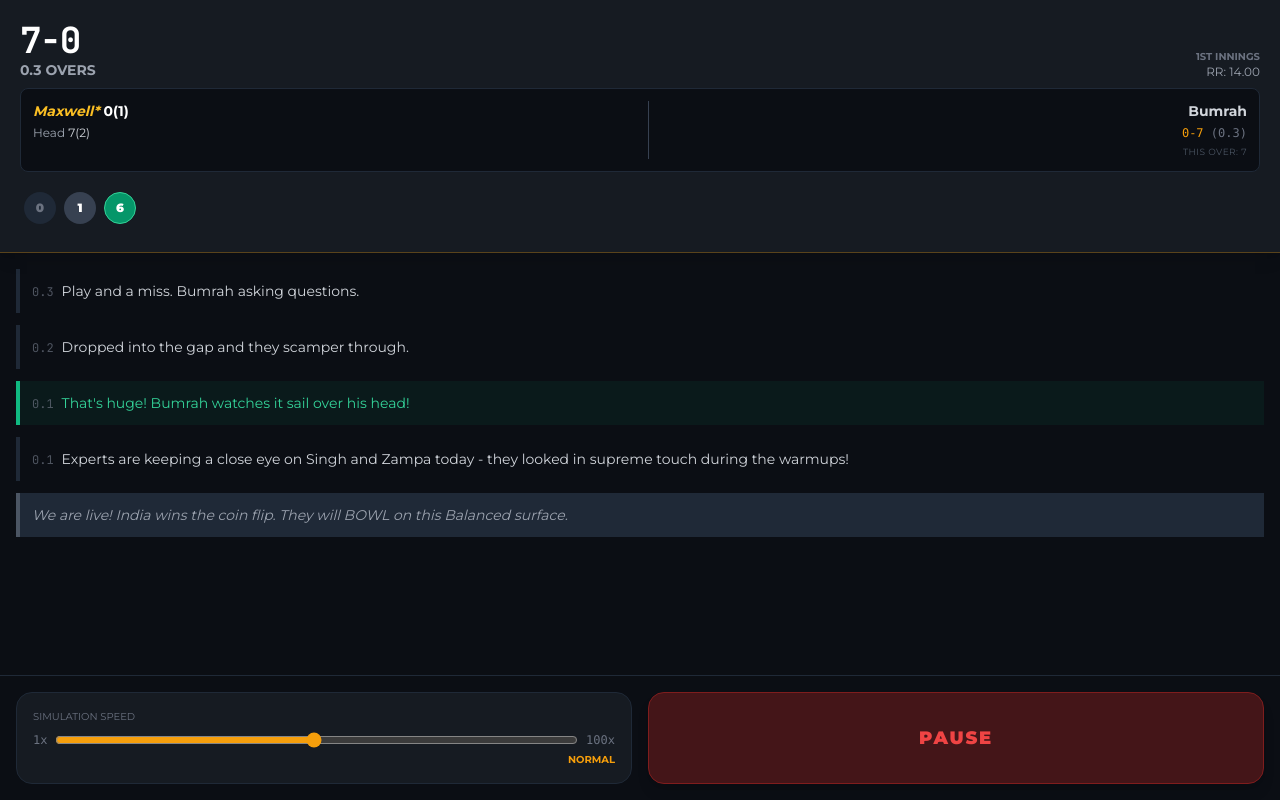
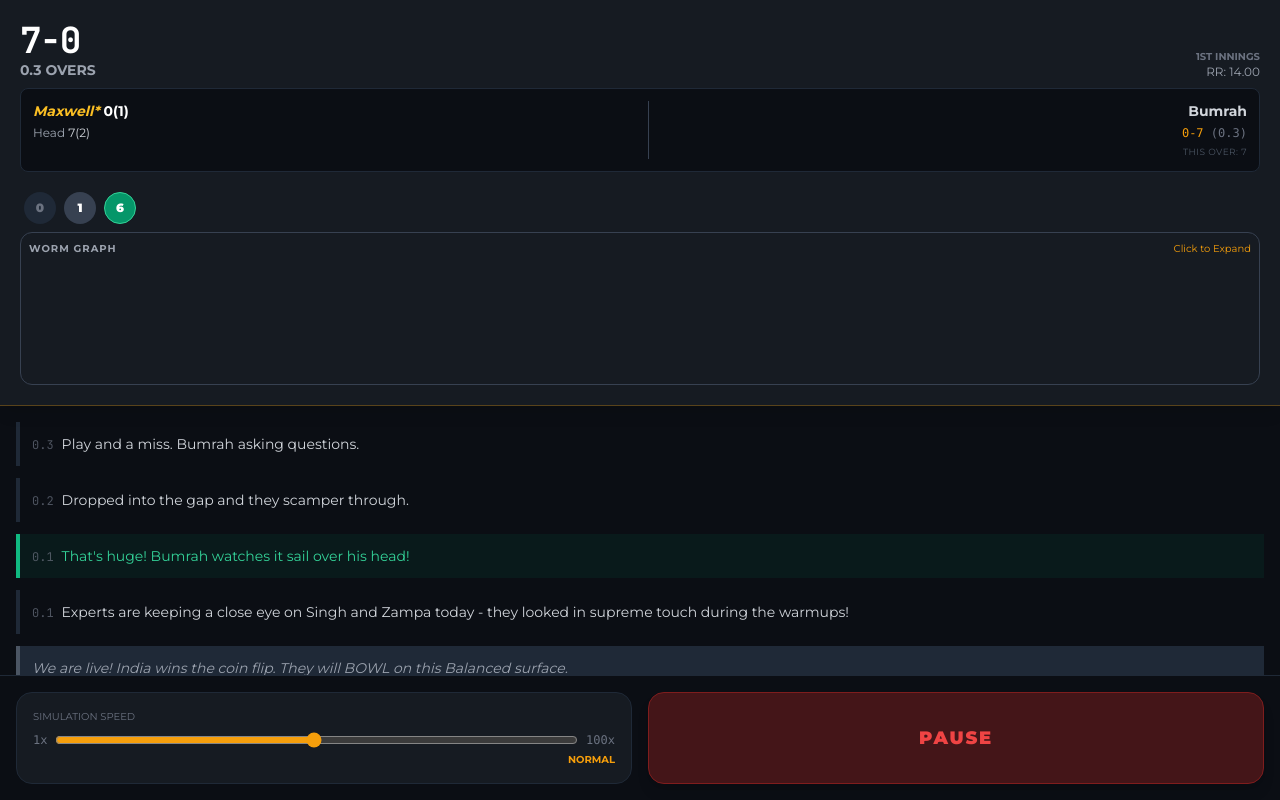
Before and after one commit to jzfdav/cricfuzz, a Preact app: page / in a window 1280 px wide. Both pictures are taken after a click on the button "START MATCH". Built offline with nearby package versions, Linux system fonts and the light colour scheme.

Commit message:
feat(ui): add expandable worm graph for innings progress in live view and summary

```diff
--- a/src/components/ResultScreen.jsx
+++ b/src/components/ResultScreen.jsx
@@ -1,5 +1,6 @@
 import { useState } from 'preact/hooks';
 import { GameState } from "../engine/GameState";
+import { WormGraph } from "./WormGraph";
 
 export function ResultScreen({ engine }) {
     const result = GameState.matchResult.value || "Match Ended";
@@ -18,6 +19,18 @@ export function ResultScreen({ engine }) {
                     </p>
                 </div>
             </div>
+
+            {/* Match Analysis Graph */}
+            {(history.length >= 1) && (
+                <div className="w-full max-w-2xl mb-6">
+                    <WormGraph
+                        data={[{ over: 0, score: 0, wickets: 0 }, ...(history[0]?.timeline || [])]}
+                        targetData={history[1] ? [{ over: 0, score: 0, wickets: 0 }, ...(history[1]?.timeline || [])] : null}
+                        totalOvers={GameState.formatConfigs[GameState.format.value].balls / 6}
+                        color="#60a5fa"
+                    />
+                </div>
+            )}
 
             <div className="w-full max-w-2xl space-y-6 flex-grow overflow-y-auto pb-10">
                 {history.map((inn, i) => {
--- a/src/components/Scoreboard.jsx
+++ b/src/components/Scoreboard.jsx
@@ -1,4 +1,5 @@
 import { GameState, currentOver, runRate, currentPhase } from "../engine/GameState";
+import { WormGraph } from "./WormGraph";
 
 export function Scoreboard() {
     return (
@@ -65,6 +66,12 @@ export function Scoreboard() {
                     </div>
                 ))}
             </div>
+
+            <WormGraph
+                data={[{ over: 0, score: 0, wickets: 0 }, ...GameState.inningsTimeline.value]}
+                totalOvers={GameState.formatConfigs[GameState.format.value].balls / 6}
+                color={GameState.innings.value === 2 ? "#ecc94b" : "#60a5fa"}
+            />
         </header>
     );
 }
--- /dev/null
+++ b/src/components/WormGraph.jsx
@@ -0,0 +1,100 @@
+
+import { useState } from 'preact/hooks';
+
+export function WormGraph({ data, targetData, totalOvers, color = "#fbbf24" }) {
+    if (!data || data.length === 0) return null;
+
+    const [expanded, setExpanded] = useState(false);
+
+    // Config
+    const width = expanded ? 600 : 200;
+    const height = expanded ? 300 : 100;
+    const padding = expanded ? 40 : 10;
+    const graphWidth = width - padding * 2;
+    const graphHeight = height - padding * 2;
+
+    // Scales
+    const maxOvers = totalOvers || 20;
+    const maxScore = Math.max(
+        data[data.length - 1]?.score || 0,
+        targetData ? targetData[targetData.length - 1]?.score || 0 : 0,
+        100
+    );
+
+    const getX = (over) => padding + (over / maxOvers) * graphWidth;
+    const getY = (score) => height - padding - (score / maxScore) * graphHeight;
+
+    // Build Paths
+    const buildPath = (pts) => {
+        if (!pts.length) return "";
+        let d = `M ${getX(0)} ${getY(0)} `;
+        pts.forEach(p => {
+            d += `L ${getX(p.over)} ${getY(p.score)} `;
+        });
+        return d;
+    };
+
+    const mainLine = buildPath(data);
+    const targetLine = targetData ? buildPath(targetData) : "";
+
+    return (
+        <div
+            className={`transition-all duration-300 ${expanded ? 'fixed inset-0 z-50 flex items-center justify-center bg-black/80 backdrop-blur-sm' : 'relative'}`}
+            onClick={() => !expanded && setExpanded(true)}
+        >
+            <div
+                className={`bg-[#161B22] border border-gray-700 rounded-xl overflow-hidden transition-all duration-300 relative ${expanded ? 'w-[700px] p-8' : 'w-full hover:border-amber-500/50 cursor-pointer'}`}
+                onClick={(e) => {
+                    if (expanded) e.stopPropagation();
+                }}
+            >
+                {expanded && (
+                    <button
+                        onClick={() => setExpanded(false)}
+                        className="absolute top-4 right-4 text-gray-400 hover:text-white"
+                    >
+                        ✕
+                    </button>
+                )}
+
+                <div className="flex justify-between items-center mb-2 px-2 pt-2">
+                    <h3 className={`font-bold uppercase tracking-widest text-gray-400 ${expanded ? 'text-lg' : 'text-[10px]'}`}>Worm Graph</h3>
+                    {!expanded && <span className="text-[10px] text-amber-500">Click to Expand</span>}
+                </div>
+
+                <svg width="100%" height={expanded ? 400 : 120} viewBox={`0 0 ${width} ${height}`} className="overflow-visible">
+                    {/* Axes (Expanded Only) */}
+                    {expanded && (
+                        <>
+                            <line x1={padding} y1={height - padding} x2={width - padding} y2={height - padding} stroke="#333" strokeWidth="1" />
+                            <line x1={padding} y1={padding} x2={padding} y2={height - padding} stroke="#333" strokeWidth="1" />
+                            <text x={width - padding} y={height - padding + 20} fill="#666" fontSize="12" textAnchor="middle">Overs</text>
+                            <text x={padding - 10} y={padding} fill="#666" fontSize="12" textAnchor="end">Runs</text>
+                        </>
+                    )}
+
+                    {/* Target Line (if 2nd innings) */}
+                    {targetLine && (
+                        <path d={targetLine} fill="none" stroke="#555" strokeWidth="2" strokeDasharray="4" />
+                    )}
+
+                    {/* Main Line */}
+                    <path d={mainLine} fill="none" stroke={color} strokeWidth={expanded ? 3 : 2} />
+
+                    {/* Wickets */}
+                    {data.filter(p => p.wickets > (data[data.indexOf(p) - 1]?.wickets || 0)).map((p, i) => (
+                        <circle
+                            key={i}
+                            cx={getX(p.over)}
+                            cy={getY(p.score)}
+                            r={expanded ? 4 : 2}
+                            fill="#ef4444"
+                            stroke="#161B22"
+                            strokeWidth="1"
+                        />
+                    ))}
+                </svg>
+            </div>
+        </div>
+    );
+}
--- a/src/engine/GameEngine.js
+++ b/src/engine/GameEngine.js
@@ -129,6 +129,7 @@ export class GameEngine {
         GameState.commentary.value = [];
         GameState.matchResult.value = null;
         GameState.history.value = [];
+        GameState.inningsTimeline.value = [];
         GameState.totalTeam1Score.value = 0;
         GameState.totalTeam2Score.value = 0;
         GameState.target.value = null;
@@ -158,7 +159,8 @@ export class GameEngine {
             wickets: GameState.wickets.value,
             overs: GameState.balls.value,
             batting: JSON.parse(JSON.stringify(GameState.battingSquad.value)),
-            bowling: JSON.parse(JSON.stringify(GameState.bowlingSquad.value))
+            bowling: JSON.parse(JSON.stringify(GameState.bowlingSquad.value)),
+            timeline: JSON.parse(JSON.stringify(GameState.inningsTimeline.value))
         };
         GameState.history.value = [...GameState.history.value, entry];
 
@@ -198,7 +200,10 @@ export class GameEngine {
         GameState.allOut.value = false;
         GameState.overRuns.value = 0;
         GameState.lastOverWasMaiden.value = false;
+        GameState.overRuns.value = 0;
+        GameState.lastOverWasMaiden.value = false;
         GameState.nextBatterIndex.value = 2;
+        GameState.inningsTimeline.value = [];
 
         // Swap Teams
         const oldBat = GameState.battingSquad.value;
@@ -238,7 +243,8 @@ export class GameEngine {
             wickets: GameState.wickets.value,
             overs: GameState.balls.value,
             batting: JSON.parse(JSON.stringify(GameState.battingSquad.value)),
-            bowling: JSON.parse(JSON.stringify(GameState.bowlingSquad.value))
+            bowling: JSON.parse(JSON.stringify(GameState.bowlingSquad.value)),
+            timeline: JSON.parse(JSON.stringify(GameState.inningsTimeline.value))
         }];
         setTimeout(() => {
             GameState.view.value = "result";
@@ -432,6 +438,17 @@ export class GameEngine {
         GameState.timeline.value = [res, ...GameState.timeline.value].slice(0, 12);
 
         if (GameState.balls.value % 6 === 0) {
+
+            // Record Graph Data
+            GameState.inningsTimeline.value = [
+                ...GameState.inningsTimeline.value,
+                {
+                    over: GameState.balls.value / 6,
+                    score: GameState.score.value,
+                    wickets: GameState.wickets.value
+                }
+            ];
+
             if (GameState.overRuns.value === 0 && !GameState.allOut.value) {
                 if (bowlerObj) bowlerObj.bowlStats.maidens++;
                 this.addCommentary(this.commentary.getMaidenCommentary(), 'maiden');
--- a/src/engine/GameState.js
+++ b/src/engine/GameState.js
@@ -60,6 +60,7 @@ export const GameState = {
     timeline: signal([]), // Array of recent ball results
     commentary: signal([]), // Array of { text, style } objects
     history: signal([]), // Past innings data
+    inningsTimeline: signal([]), // [{ over, score, wickets }] for graph
 
     // Status Flags
     lastOverWasMaiden: signal(false),
```
